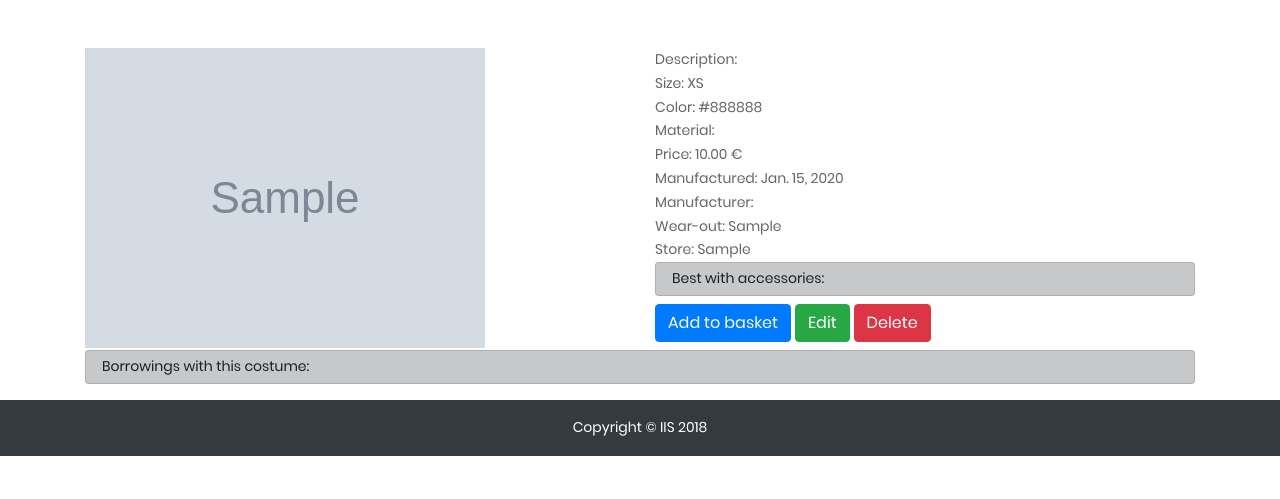
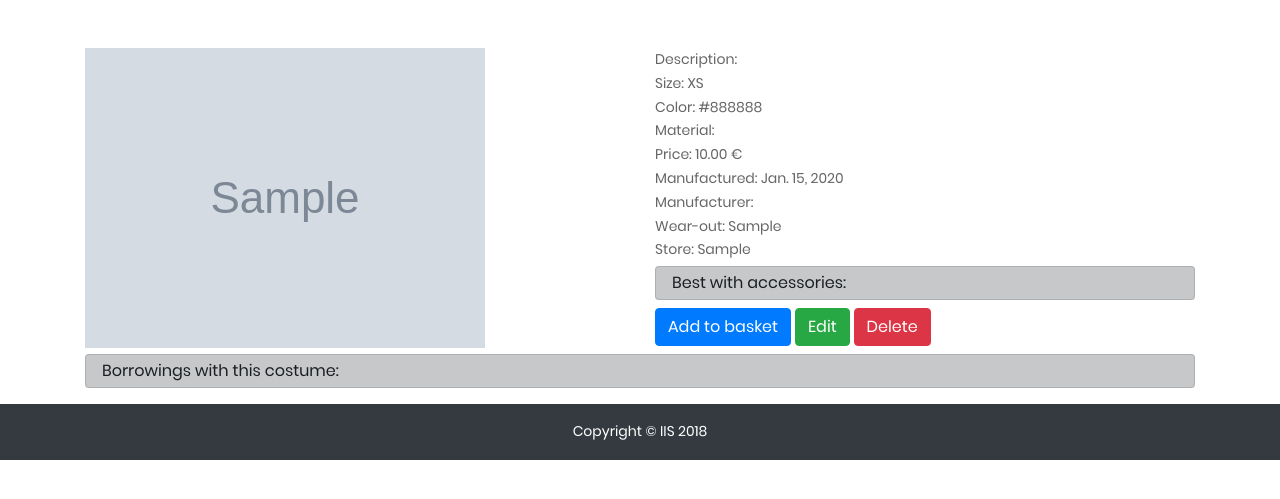
Before and after one commit to MatejKastak/iis, a Django app: page /costumes/1 in a window 1280 px wide. Shown: the part 56-555 px from the top of the page. Run offline with Django 3.2, Linux system fonts and the light colour scheme; tables that the repository leaves empty hold one stand-in row (values such as "Sample post"); grey boxes marked "Sample" are stand-in pictures; some libraries are stand-ins or nearby versions.

Commit message:
Corrected the lists plust made more of them
- Stores and borrowings are now lists also
- Temporary removed the borrowing clean method since it was wrong and
  caused the application to raise RecursionError
- Visual changes to the lists

```diff
--- a/costumes/models.py
+++ b/costumes/models.py
@@ -101,8 +101,13 @@ class Borrowing(models.Model):
 
     # Handling empty borrowing
     def clean(self):
-        if not (self.costume or self.accessory):
-            raise ValidationError('You must specify either accessory or costume for borrowing.')
+        # Recursion error
+        # if not (self.costume or self.accessory):
+            # raise ValidationError('You must specify either accessory or costume for borrowing.')
+        # TODO: Check if at least one costume or accessory is present
+        # TODO: Check if borrowed_date < return_date
+        # Those checks are neccessary for the edit form
+        pass
 
     def __str__(self):
         return 'Borrowing = ' + ' event: ' + self.event + ' borrowed_date: ' + str(self.borrowed_date) + ' return_date: ' + str(self.return_date) + ' borrowing_expiration: ' + str(self.borrowing_expiration) + ' final_price: ' + str(self.final_price) + ' employee_borrowed: ' + str(self.employee_borrowed) + ' customer: ' + str(self.customer) + ' costume: ' + str(self.costume) + ' accessory: ' + str(self.accessory)
--- a/costumes/templates/costumes/costume.html
+++ b/costumes/templates/costumes/costume.html
@@ -21,12 +21,12 @@
       <p>Manufacturer: {{costume.costume_template.manufacturer}}</p>
       <p>Wear-out: {{costume.wear_out}}</p>
       <p>Store: <a href="{% url 'stores' costume.store.pk %}">{{costume.store.city}}</a></p>
-      <div class="list-group">
-	<p class="list-group-item list-group-item-dark">Best with accessories:</p>
+      <ul class="list-group my-1">
+	<li class="list-group-item list-group-item-dark">Best with accessories:</li>
 	{% for accessory in costume.costume_template.accessory_set.all %}
-	<a href="{% url 'accessories' accessory.pk %}"><li class="list-group-item">{{accessory.name}}</li></a>
+	<li class="list-group-item"><a href="{% url 'accessories' accessory.pk %}">{{accessory.name}}</a></li>
 	{% endfor %}
-      </div>
+      </ul>
       <div class="my-2">
 	<!-- TODO: This should be a post request -->
 	<a class="btn btn-primary" href="#" role="button">Add to basket</a>
@@ -39,19 +39,19 @@
   <!-- TODO: Show only employees or managers -->
   <div class="row">
     <div class="col-sm">
-      <div class="list-group">
-	<p class="list-group-item list-group-item-dark">Borrowings with this costume:</p>
+      <ul class="list-group">
+	<li class="list-group-item list-group-item-dark">Borrowings with this costume:</li>
 	{% for borrowing in costume.borrowing_set.all %}
-	<a href="{% url 'borrowing' borrowing.pk %}"><li class="list-group-item">
+	<li class="list-group-item"><a href="{% url 'borrowing' borrowing.pk %}">
 	    Number: {{borrowing.pk}}
 	    Event: {{borrowing.event}}
 	    Costumes: {{borrowing.costume.all|length}}
 	    Accesories: {{borrowing.accessory.all|length}}
 	    From: {{borrowing.borrowed_date}}
 	    To: {{borrowing.return_date}}
-	</li></a>
+	</a></li>
 	{% endfor %}
-      </div>
+      </ul>
     </div>
   </div>
 </div>
--- a/costumes/templates/costumes/stores.html
+++ b/costumes/templates/costumes/stores.html
@@ -4,9 +4,10 @@
 
 {% block content %}
 <div class="container my-3">
-  <ul class="list-group list-group-flush">
+  <ul class="list-group">
+    <p class="list-group-item list-group-item-dark">Stores you can visit:</p>
     {% for store in stores.all %}
-    <a href="{% url 'stores' store.pk %}"><li class="list-group-item">City: {{store.city}} at {{store.street}} street</li></a>
+    <li class="list-group-item"><a href="{% url 'stores' store.pk %}">City {{store.city}} at {{store.street}} street</a></li>
     {% endfor %}
   </ul>
 </div>
```
Also changed, not shown: costumes/templates/costumes/accessory.html (+7 -7 lines), costumes/templates/costumes/borrowing.html (+6 -6 lines), costumes/templates/costumes/borrowings.html (+6 -5 lines).
